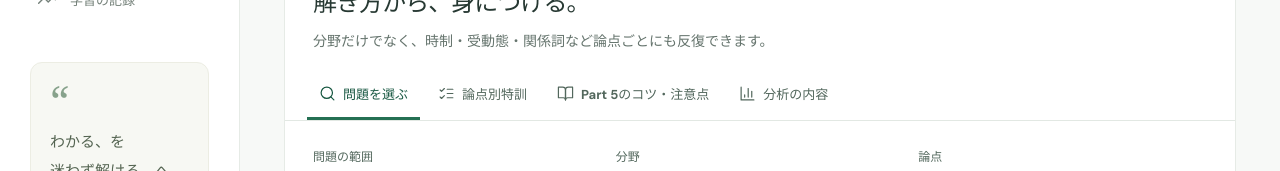
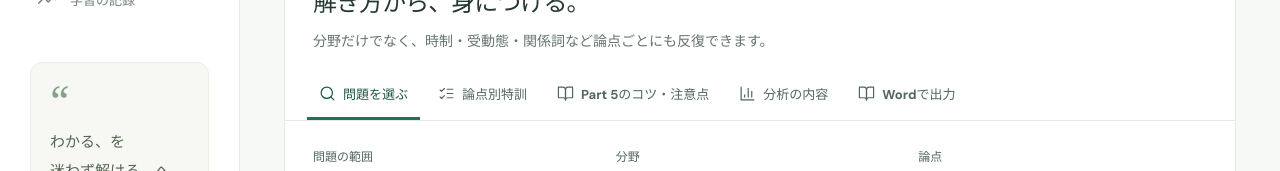
Before and after one commit to yutateru6-collab/toeic, a React (Vite) app: page / in a window 1280 px wide. Both pictures are taken after a click on the button "トレーニング". Shown: the part 439-610 px from the top of the page. Built offline with nearby package versions, Linux system fonts and the light colour scheme.

Commit message:
Add verified B4 Word export: src/LearningHub.tsx

```diff
--- a/src/LearningHub.tsx
+++ b/src/LearningHub.tsx
@@ -17,10 +17,11 @@ import { allTopics, getTopicQuestions, topicGroups } from "./topicTraining";
 import { part5Tips, part5Timing } from "./part5Tips";
 import "./part5-tips.css";
 import "./topic-training.css";
+import WordExport from "./WordExport";
 
 export const corpusCounts = [69, 15, 33, 13, 27, 83];
 
-export type HubView = "select" | "topics" | "guide" | "analysis";
+export type HubView = "select" | "topics" | "guide" | "analysis" | "word";
 
 export default function LearningHub({
   state,
@@ -97,6 +98,7 @@ export default function LearningHub({
             ["topics", "論点別特訓", ListChecks],
             ["guide", "Part 5のコツ・注意点", BookOpen],
             ["analysis", "分析の内容", BarChart3],
+            ["word", "Wordで出力", BookOpen],
           ] as const
         ).map(([id, label, Icon]) => (
           <button
@@ -111,6 +113,7 @@ export default function LearningHub({
         ))}
       </div>
 
+      {view === "word" && <WordExport questions={questions} />}
       {view === "select" && (
         <div className="hub-panel">
           <div className="hub-filters">
```
